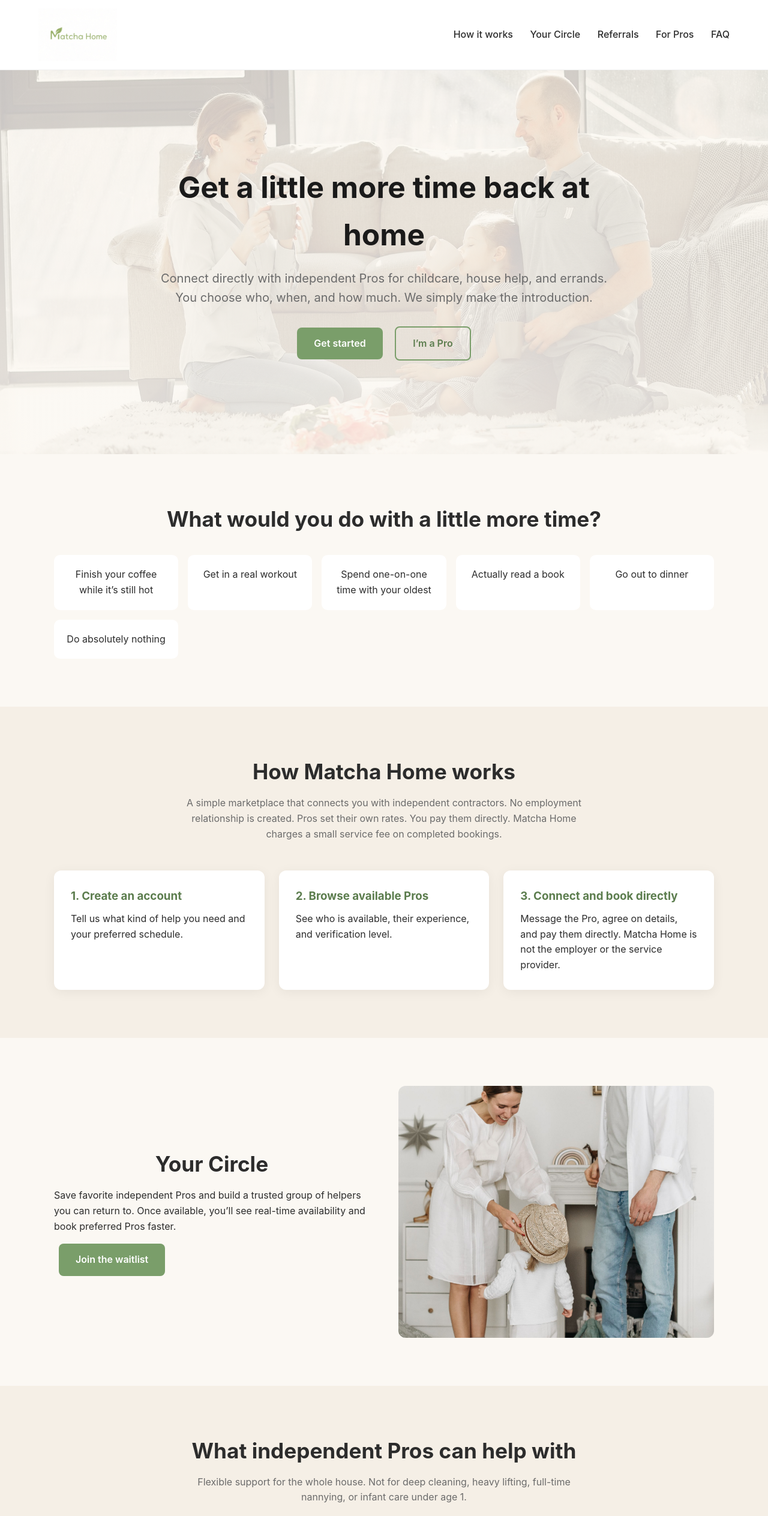
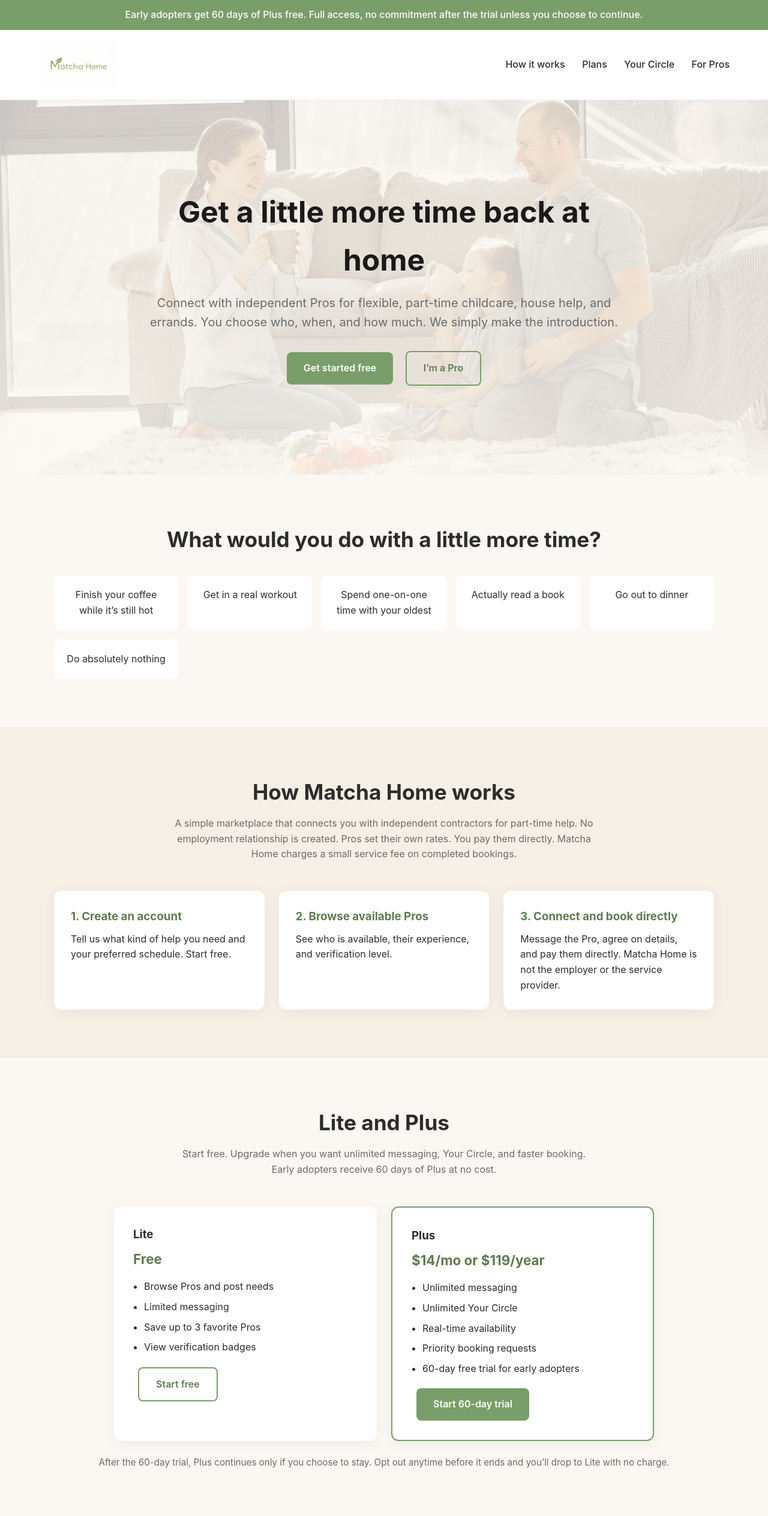
Before and after one commit to MatchaHome-Home/matchahome, a plain HTML site: page index.html in a window 1280 px wide. Shown: the top 2527 px of the page at 60% size. Drawn offline with Linux system fonts and the light colour scheme.

Commit message:
Revise content for flexible part-time home help
Updated the title and various text elements to emphasize flexible, part-time help. Adjusted styles and layout for better presentation.

```diff
--- a/index.html
+++ b/index.html
@@ -5,7 +5,7 @@
 <meta name="viewport" content="width=device-width, initial-scale=1.0">
 <meta name="robots" content="noindex, nofollow">
 <meta name="googlebot" content="noindex, nofollow">
-<title>Matcha Home – Connect with Independent Home Pros</title>
+<title>Matcha Home – Flexible Part-Time Home Help</title>
 <style>
   :root {
     --matcha: #7a9e6a;
@@ -22,9 +22,11 @@
   header { background: #fff; padding: 14px 5%; display: flex; align-items: center; justify-content: space-between; border-bottom: 1px solid #eee; position: sticky; top: 0; z-index: 100; }
   .logo { height: 88px; width: auto; }
   nav a { margin-left: 24px; font-weight: 500; color: var(--text); }
+  .banner { background: var(--matcha); color: white; text-align: center; padding: 12px 5%; font-weight: 500; }
+  .banner a { color: white; text-decoration: underline; }
   .hero {
     background: linear-gradient(rgba(251, 248, 243, 0.75), rgba(251, 248, 243, 0.86)), url('hero.jpg') center/cover no-repeat;
-    min-height: 80vh;
+    min-height: 78vh;
     display: flex;
     align-items: center;
     padding: 80px 5%;
@@ -40,7 +42,7 @@
   section { padding: 80px 5%; }
   .container { max-width: 1100px; margin: 0 auto; }
   h2 { font-size: 2.2rem; margin-bottom: 12px; text-align: center; }
-  .sub { text-align: center; color: var(--muted); margin-bottom: 48px; max-width: 680px; margin-left: auto; margin-right: auto; }
+  .sub { text-align: center; color: var(--muted); margin-bottom: 48px; max-width: 700px; margin-left: auto; margin-right: auto; }
   .split { display: grid; grid-template-columns: 1fr 1fr; gap: 48px; align-items: center; }
   .split img { width: 100%; border-radius: 12px; height: 420px; object-fit: cover; }
   .cards { display: grid; grid-template-columns: repeat(auto-fit, minmax(260px, 1fr)); gap: 24px; }
@@ -48,6 +50,13 @@
   .card h3 { margin-bottom: 10px; color: var(--matcha-dark); }
   .time-grid { display: grid; grid-template-columns: repeat(auto-fit, minmax(180px, 1fr)); gap: 16px; text-align: center; margin-top: 32px; }
   .time-item { background: white; padding: 20px; border-radius: 10px; }
+  .tier-grid { display: grid; grid-template-columns: 1fr 1fr; gap: 24px; max-width: 900px; margin: 0 auto; }
+  .tier { background: white; padding: 32px; border-radius: 12px; box-shadow: 0 4px 20px rgba(0,0,0,.06); }
+  .tier.plus { border: 2px solid var(--matcha); }
+  .tier h3 { margin-bottom: 8px; }
+  .tier .price { font-size: 1.4rem; font-weight: 700; margin-bottom: 16px; color: var(--matcha-dark); }
+  .tier ul { margin-left: 18px; margin-bottom: 20px; }
+  .tier li { margin-bottom: 8px; }
   .faq details { background: white; margin-bottom: 12px; border-radius: 10px; padding: 16px 20px; }
   .faq summary { font-weight: 600; cursor: pointer; }
   .faq p { margin-top: 10px; color: var(--muted); }
@@ -58,29 +67,32 @@
   @media (max-width: 768px) {
     .logo { height: 64px; }
     .hero h1 { font-size: 2.2rem; }
-    .split { grid-template-columns: 1fr; }
+    .split, .tier-grid { grid-template-columns: 1fr; }
     nav a { margin-left: 12px; font-size: 0.9rem; }
   }
 </style>
 </head>
 <body>
 
+<div class="banner">
+  Early adopters get 60 days of Plus free. Full access, no commitment after the trial unless you choose to continue.
+</div>
+
 <header>
   <img src="logo.png" alt="Matcha Home" class="logo">
   <nav>
     <a href="#how">How it works</a>
+    <a href="#plans">Plans</a>
     <a href="#circle">Your Circle</a>
-    <a href="#referral">Referrals</a>
     <a href="#pros">For Pros</a>
-    <a href="#faq">FAQ</a>
   </nav>
 </header>
 
 <section class="hero">
   <div class="hero-content">
     <h1>Get a little more time back at home</h1>
-    <p>Connect directly with independent Pros for childcare, house help, and errands. You choose who, when, and how much. We simply make the introduction.</p>
-    <a href="https://docs.google.com/forms/d/e/YOUR_CLIENT_FORM_ID/viewform" class="btn">Get started</a>
+    <p>Connect with independent Pros for flexible, part-time childcare, house help, and errands. You choose who, when, and how much. We simply make the introduction.</p>
+    <a href="https://docs.google.com/forms/d/e/YOUR_CLIENT_FORM_ID/viewform" class="btn">Get started free</a>
     <a href="https://docs.google.com/forms/d/e/YOUR_PRO_FORM_ID/viewform" class="btn btn-outline">I’m a Pro</a>
   </div>
 </section>
@@ -102,11 +114,11 @@
 <section id="how" style="background: var(--warm);">
   <div class="container">
     <h2>How Matcha Home works</h2>
-    <p class="sub">A simple marketplace that connects you with independent contractors. No employment relationship is created. Pros set their own rates. You pay them directly. Matcha Home charges a small service fee on completed bookings.</p>
+    <p class="sub">A simple marketplace that connects you with independent contractors for part-time help. No employment relationship is created. Pros set their own rates. You pay them directly. Matcha Home charges a small service fee on completed bookings.</p>
     <div class="cards">
       <div class="card">
         <h3>1. Create an account</h3>
-        <p>Tell us what kind of help you need and your preferred schedule.</p>
+        <p>Tell us what kind of help you need and your preferred schedule. Start free.</p>
       </div>
       <div class="card">
         <h3>2. Browse available Pros</h3>
@@ -120,21 +132,54 @@
   </div>
 </section>
 
-<section id="circle">
+<section id="plans">
+  <div class="container">
+    <h2>Lite and Plus</h2>
+    <p class="sub">Start free. Upgrade when you want unlimited messaging, Your Circle, and faster booking. Early adopters receive 60 days of Plus at no cost.</p>
+    <div class="tier-grid">
+      <div class="tier">
+        <h3>Lite</h3>
+        <div class="price">Free</div>
+        <ul>
+          <li>Browse Pros and post needs</li>
+          <li>Limited messaging</li>
+          <li>Save up to 3 favorite Pros</li>
+          <li>View verification badges</li>
+        </ul>
+        <a href="https://docs.google.com/forms/d/e/YOUR_CLIENT_FORM_ID/viewform" class="btn btn-outline">Start free</a>
+      </div>
+      <div class="tier plus">
+        <h3>Plus</h3>
+        <div class="price">$14/mo or $119/year</div>
+        <ul>
+          <li>Unlimited messaging</li>
+          <li>Unlimited Your Circle</li>
+          <li>Real-time availability</li>
+          <li>Priority booking requests</li>
+          <li>60-day free trial for early adopters</li>
+        </ul>
+        <a href="https://docs.google.com/forms/d/e/YOUR_CLIENT_FORM_ID/viewform" class="btn">Start 60-day trial</a>
+      </div>
+    </div>
+    <p style="text-align:center; margin-top:24px; color:var(--muted); font-size:0.95rem;">After the 60-day trial, Plus continues only if you choose to stay. Opt out anytime before it ends and you’ll drop to Lite with no charge.</p>
+  </div>
+</section>
+
+<section id="circle" style="background: var(--warm);">
   <div class="container split">
     <div>
       <h2>Your Circle</h2>
-      <p>Save favorite independent Pros and build a trusted group of helpers you can return to. Once available, you’ll see real-time availability and book preferred Pros faster.</p>
+      <p>Save favorite independent Pros and build a trusted group of helpers you can return to. Plus members get unlimited saves and priority visibility so rebooking is faster.</p>
       <p style="margin-top:16px;"><a href="https://docs.google.com/forms/d/e/YOUR_CLIENT_FORM_ID/viewform" class="btn">Join the waitlist</a></p>
     </div>
     <img src="circle.jpg" alt="Family enjoying time together at home">
   </div>
 </section>
 
-<section id="services" style="background: var(--warm);">
+<section id="services">
   <div class="container">
     <h2>What independent Pros can help with</h2>
-    <p class="sub">Flexible support for the whole house. Not for deep cleaning, heavy lifting, full-time nannying, or infant care under age 1.</p>
+    <p class="sub">Flexible, part-time support. Not for full-time nannying, deep cleaning, heavy lifting, or infant care under age 1.</p>
     <div class="cards">
       <div class="card"><h3>Childcare</h3><p>Playtime, homework, snacks, and backup care.</p></div>
       <div class="card"><h3>Meal prep</h3><p>Washing produce, marinating, simple meals, and kitchen resets.</p></div>
@@ -145,7 +190,7 @@
   </div>
 </section>
 
-<section id="referral">
+<section id="referral" style="background: var(--warm);">
   <div class="container split">
     <img src="referral.jpg" alt="Warm home scene representing referrals">
     <div>
@@ -161,14 +206,14 @@
   </div>
 </section>
 
-<section id="pros" style="background: var(--warm);">
+<section id="pros">
   <div class="container">
     <h2>For independent Pros</h2>
-    <p class="sub">Set your own rates and schedule. Clients hire you directly. We simply facilitate the connection. No employment relationship is created.</p>
+    <p class="sub">Set your own rates and schedule for part-time work. Clients hire you directly. We simply facilitate the connection. No employment relationship is created.</p>
     <div class="cards">
       <div class="card">
-        <h3>Keep your full rate</h3>
-        <p>You set the price. Clients pay you directly. Matcha Home takes only a small percentage of the transaction.</p>
+        <h3>You set the rate</h3>
+        <p>Clients pay you directly. Matcha Home takes only a small percentage of the transaction.</p>
       </div>
       <div class="card">
         <h3>ID Verified</h3>
@@ -176,7 +221,7 @@
       </div>
       <div class="card">
         <h3>LiveScan Verified (optional)</h3>
-        <p>Optional higher tier for Pros who want to show additional background screening and stand out.</p>
+        <p>Optional higher tier for Pros who want additional background screening.</p>
       </div>
       <div class="card">
         <h3>You stay independent</h3>
@@ -187,7 +232,7 @@
   </div>
 </section>
 
-<section id="faq">
+<section id="faq" style="background: var(--warm);">
   <div class="container">
     <h2>Frequently asked questions</h2>
     <div class="faq" style="max-width: 760px; margin: 32px auto 0;">
@@ -196,20 +241,20 @@
         <p>Neither. Matcha Home is only a marketplace. Independent Pros are not employees of Matcha Home or of the clients. Clients hire and pay Pros directly.</p>
       </details>
       <details>
+        <summary>What is the difference between Lite and Plus?</summary>
+        <p>Lite is free and lets you browse and send limited messages. Plus unlocks unlimited messaging, Your Circle, real-time availability, and priority booking. Early adopters receive 60 days of Plus free.</p>
+      </details>
+      <details>
+        <summary>What happens after the 60-day trial?</summary>
+        <p>Plus continues only if you choose to stay. You can opt out anytime before the trial ends and drop to Lite with no charge.</p>
+      </details>
+      <details>
         <summary>How do payments work?</summary>
         <p>You and the Pro agree on the rate. You pay the Pro directly. Matcha Home charges a small service fee on completed bookings.</p>
       </details>
       <details>
-        <summary>What’s the difference between ID Verified and LiveScan Verified?</summary>
-        <p>ID Verified is basic identity confirmation. LiveScan Verified is an optional higher tier that includes additional background screening for Pros who want it.</p>
-      </details>
-      <details>
-        <summary>Do you provide insurance?</summary>
-        <p>No. Matcha Home does not provide insurance or employment benefits. Clients and Pros are responsible for their own arrangements.</p>
-      </details>
-      <details>
-        <summary>Can I cancel or change a booking?</summary>
-        <p>Yes. Because you book directly with the Pro, you arrange any changes or cancellations with them according to what you both agree on.</p>
+        <summary>Is this for full-time help?</summary>
+        <p>No. Matcha Home is designed for flexible, part-time support — not full-time nannying or full-time household staff.</p>
       </details>
     </div>
   </div>
@@ -218,8 +263,8 @@
 <section>
   <div class="container" style="text-align:center;">
     <h2>Launching in Granite Bay</h2>
-    <p class="sub">We’re starting locally and building a platform designed to expand. Join the waitlist for early access.</p>
-    <a href="https://docs.google.com/forms/d/e/YOUR_CLIENT_FORM_ID/viewform" class="btn">Join the waitlist</a>
+    <p class="sub">We’re starting locally with flexible, part-time help. Early adopters get 60 days of Plus free.</p>
+    <a href="https://docs.google.com/forms/d/e/YOUR_CLIENT_FORM_ID/viewform" class="btn">Join as an early adopter</a>
   </div>
 </section>
 
@@ -231,7 +276,7 @@
     <a href="#referral">Referrals</a>
   </div>
   <div class="legal">
-    Matcha Home is a marketplace that connects clients with independent contractors. No employment relationship is created between Matcha Home and any user. All services are provided by independent Pros who set their own rates and schedules. Clients hire and pay Pros directly. © 2026 Matcha Home.
+    Matcha Home is a marketplace that connects clients with independent contractors for part-time help. No employment relationship is created between Matcha Home and any user. All services are provided by independent Pros who set their own rates and schedules. Clients hire and pay Pros directly. © 2026 Matcha Home.
   </div>
 </footer>
 
```
